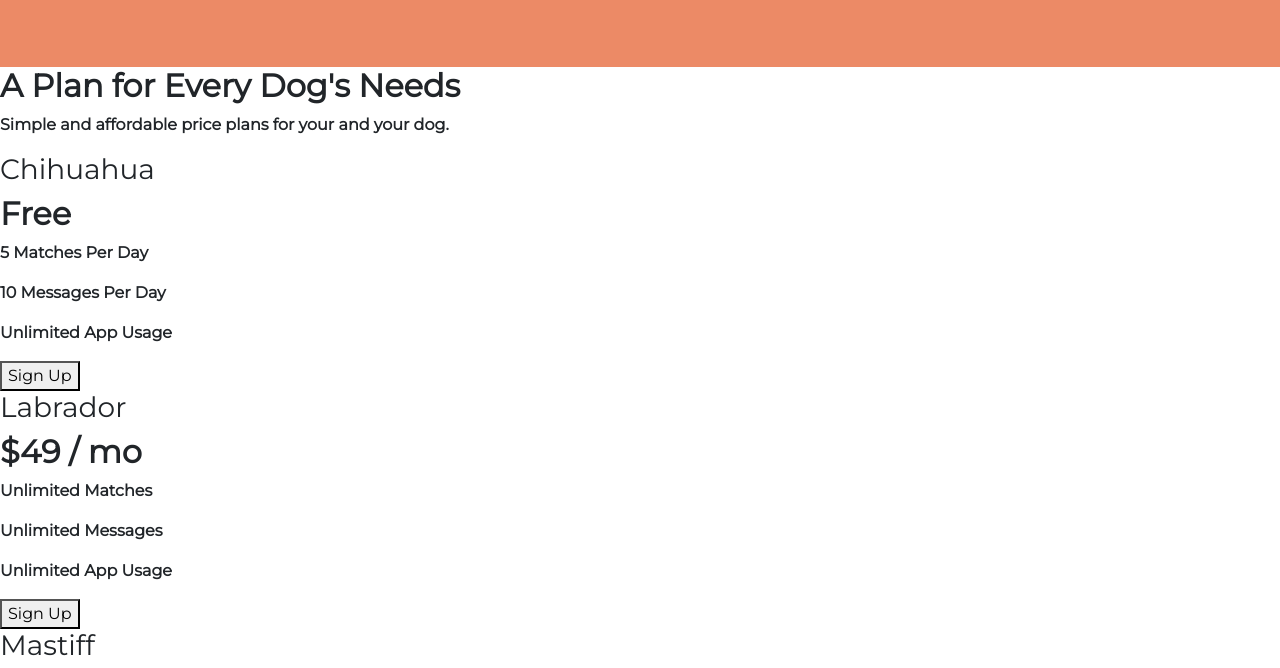
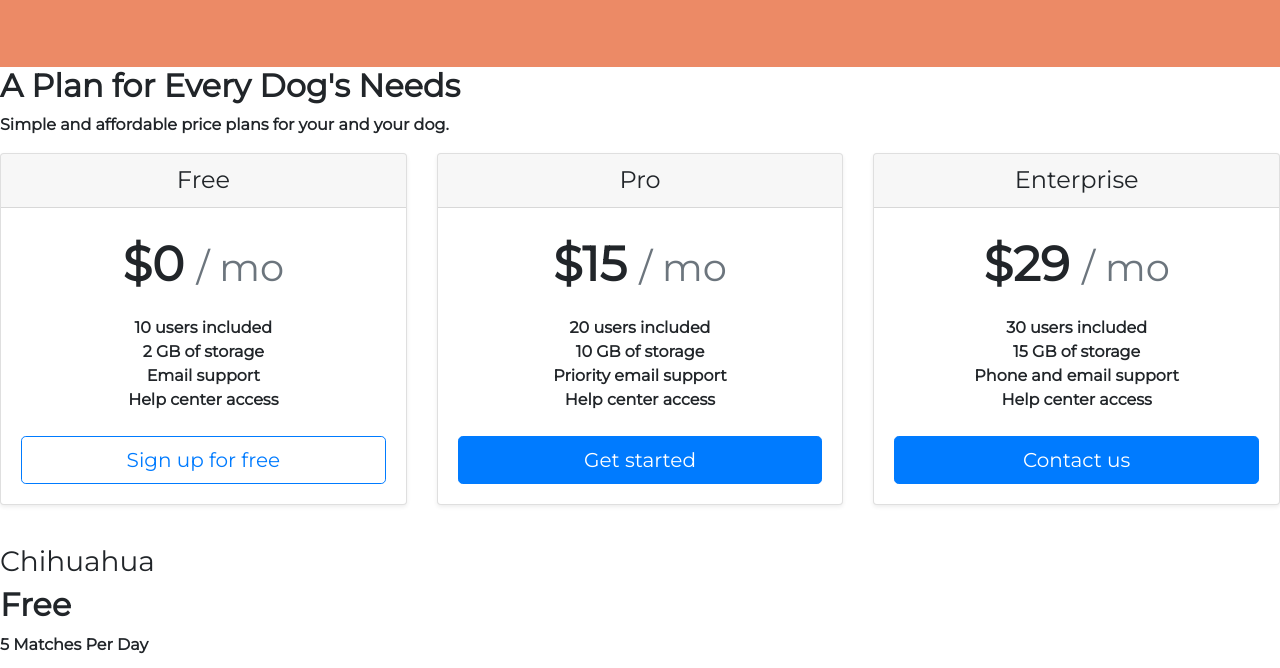
Before and after one commit to ypark9/WebProgramming, a plain HTML site: page tindogProject/index.html in a window 1280 px wide. Shown: the part 1670-2338 px from the top of the page. Drawn offline with nearby package versions, Linux system fonts and the light colour scheme.

```diff
--- a/tindogProject/css/styles.css
+++ b/tindogProject/css/styles.css
@@ -91,7 +91,6 @@
 /* Testimonials */
 #testimonials
 {
-    padding: 7% 15%;
     text-align: center;
     background-color: rgb(236, 138, 102);
     color: #fff;
@@ -101,6 +100,11 @@
 {
     border-radius: 50%;
     width: 20%;
+}
+
+.carousel-item
+{
+    padding: 7% 15%;
 }
 
 /* Press */
--- a/tindogProject/index.html
+++ b/tindogProject/index.html
@@ -131,6 +131,53 @@
     <h2>A Plan for Every Dog's Needs</h2>
     <p>Simple and affordable price plans for your and your dog.</p>
 
+    <div class="card-deck mb-3 text-center">
+    <div class="card mb-4 shadow-sm">
+      <div class="card-header">
+        <h4 class="my-0 font-weight-normal">Free</h4>
+      </div>
+      <div class="card-body">
+        <h1 class="card-title pricing-card-title">$0 <small class="text-muted">/ mo</small></h1>
+        <ul class="list-unstyled mt-3 mb-4">
+          <li>10 users included</li>
+          <li>2 GB of storage</li>
+          <li>Email support</li>
+          <li>Help center access</li>
+        </ul>
+        <button type="button" class="btn btn-lg btn-block btn-outline-primary">Sign up for free</button>
+      </div>
+    </div>
+    <div class="card mb-4 shadow-sm">
+      <div class="card-header">
+        <h4 class="my-0 font-weight-normal">Pro</h4>
+      </div>
+      <div class="card-body">
+        <h1 class="card-title pricing-card-title">$15 <small class="text-muted">/ mo</small></h1>
+        <ul class="list-unstyled mt-3 mb-4">
+          <li>20 users included</li>
+          <li>10 GB of storage</li>
+          <li>Priority email support</li>
+          <li>Help center access</li>
+        </ul>
+        <button type="button" class="btn btn-lg btn-block btn-primary">Get started</button>
+      </div>
+    </div>
+    <div class="card mb-4 shadow-sm">
+      <div class="card-header">
+        <h4 class="my-0 font-weight-normal">Enterprise</h4>
+      </div>
+      <div class="card-body">
+        <h1 class="card-title pricing-card-title">$29 <small class="text-muted">/ mo</small></h1>
+        <ul class="list-unstyled mt-3 mb-4">
+          <li>30 users included</li>
+          <li>15 GB of storage</li>
+          <li>Phone and email support</li>
+          <li>Help center access</li>
+        </ul>
+        <button type="button" class="btn btn-lg btn-block btn-primary">Contact us</button>
+      </div>
+    </div>
+  </div>
 
     <h3>Chihuahua</h3>
     <h2>Free</h2>
```
Also changed, not shown: Personal-website/index.html (+3 -0 lines), Personal-website/DOM/index.js (added), Personal-website/DOM/styles.css (added).
